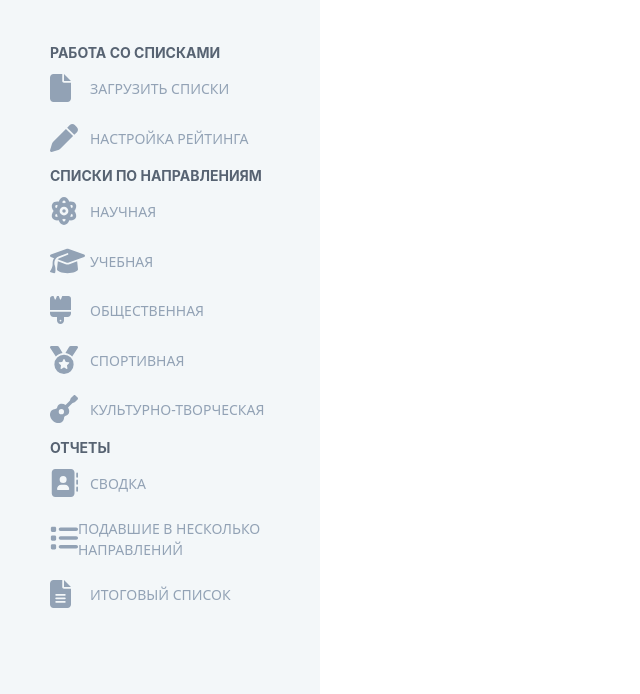
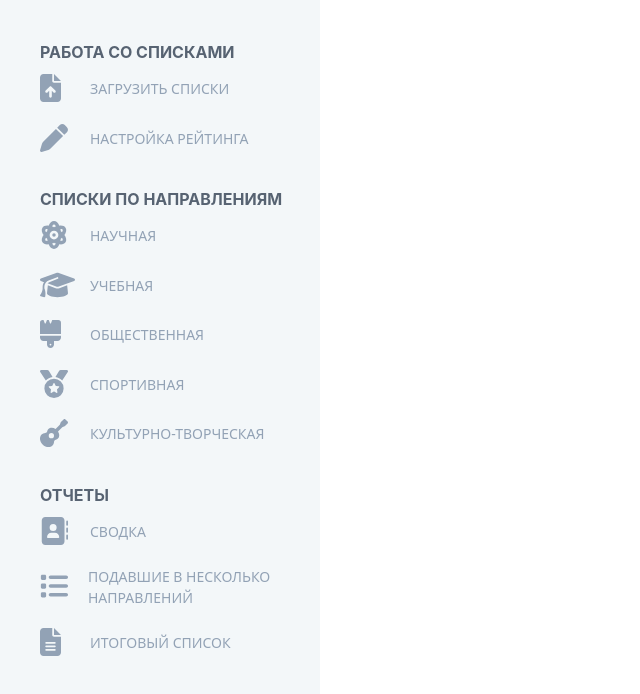
Before and after one commit to KutenkovV/Student-Raiting, a React (Create React App) app: page / in a window 1280 px wide. Shown: the top 694 px of the page, without its empty margins (0-640 px from the left). Built offline with nearby package versions, Linux system fonts and the light colour scheme; the HTML template or start-up script is replaced by a standard one.

Commit message:
Доделал вертску сайдбара до адеквата.

```diff
--- a/i1ndex.html
+++ b/i1ndex.html
@@ -9,7 +9,7 @@
 
     <link href="https://cdn.jsdelivr.net/npm/bootstrap@5.0.1/dist/css/bootstrap.min.css" rel="stylesheet"
         integrity="sha384-+0n0xVW2eSR5OomGNYDnhzAbDsOXxcvSN1TPprVMTNDbiYZCxYbOOl7+AMvyTG2x" crossorigin="anonymous">
-    <link rel="stylesheet" href="/styles.css">
+    <link rel="stylesheet" href="/s1tyles.css">
 </head>
 
 <body>
--- a/src/components/Navbar.css
+++ b/src/components/Navbar.css
@@ -1,3 +1,4 @@
+/* сам блок сайдбара */
 .nav-menu-items {
     position: fixed;
     top: 0;
@@ -10,43 +11,46 @@
     background-color: #F3F7F9;
 }
 
-
+/* лейблы, ну которые "РАБОТА СО СПИСКАМИ" и тд */
 .nav-menu-items b {
     font-family:-apple-system, BlinkMacSystemFont, 'Segoe UI', Roboto, Oxygen, Ubuntu, Cantarell, 'Open Sans', 'Helvetica Neue', sans-serif;
-    font-size: 14px;
+    font-size: 16px;
     color: #576372;
-    padding-left: 50px;
+    padding-left: 40px;
 }
 
-.nav-menu-items li a {
-    display: block;
-    text-decoration: none;
-    position: relative;
-    color: #92A2B5;
-    font-size: 14px;
-    padding: 10px 50px;
-    margin: 0%;
-    transition: all 0.1s ease;
-}
-
-.nav-menu-items .nav-text a .icon{
-    width: 40px;
-    display: block;
-}
-
-.nav-text a.active {
+/* активная ячейка */
+.nav-text .active {
     color: #FFF;
     background-color: #007BFF;
 }
 
-.nav-text :hover{
+/* наводим на ячейку*/
+.nav-menu-items .nav-text :hover{
     color: #FFF;
     background-color: #007BFF;
     transition: all 0.2s ease;
 }
 
-.span-item {
+
+.nav-menu-items a {
     display: flex;
-    flex-direction: row;
     align-items: center;
+    text-decoration: none;
+    color: #92A2B5;
+    font-size: 14px;
+    padding: 10px 40px;
+    margin: 0%;
 }
+
+/*
+классы ниже лютая дрисная и так делать не надо,
+ а как делать надо я не знаю
+ */
+.icon {
+    width: 30px;
+}
+
+.item {
+    padding-left: 20px;
+}
--- a/src/components/Navbar.js
+++ b/src/components/Navbar.js
@@ -11,16 +11,15 @@ function Navbar() {
 
     return (
         <>
-            {/* это блок с гамбургером. Ну у нас сайдбар, а он работает типа как дроп лист
-            тыкнули и выскочило, пока оставлю это здесь
-            я вообще пишу комментарии по приколу */}
-            <div className='navbar'>
+            {/* это блок с гамбургером. Т.к. у нас сайдбар, то по науке он работает как дроп лист
+            тыкнули и выскочили все айтемы
+            пока оставлю это здесь, нам и так сойдет, т.е. статично */}
+            {/* <div className='navbar'>
                 <Link to='#' className='menu-bars'>
                     <FontAwesomeIcon onClick={showSidebar} icon="fa-solid fa-file-arrow-up" />
                 </Link>
-            </div>
+            </div> */}
 
-            <nav className={sidebar ? 'nav-menu active' : 'nav-menu'}>
             <ul className='nav-menu-items'>
 
                 {/* ЗАГРУЗКА СПИСКОВ */}
@@ -29,46 +28,41 @@ function Navbar() {
                     return (
                         <li key={index} className={item.cName}>
                             <Link to={item.path}>
-                                    <div className='span-item'>
                                 <span class="icon">{item.icon}</span>
-                                        <span>{item.title}</span>
-                                    </div>
+                                <span class="item">{item.title}</span>
                             </Link>
                         </li>
                     )
                 })}
 
                 {/* РЕЙТИНГОВЫЕ СПИСКИ */}
+                <br />
                 <b>СПИСКИ ПО НАПРАВЛЕНИЯМ</b>
                 {SidebarRaitingList.map((item, index) => {
                     return (
                         <li key={index} className={item.cName}>
                             <Link to={item.path}>
-                                    <div className='span-item'>
                                 <span class="icon">{item.icon}</span>
-                                        <span>{item.title}</span>
-                                    </div>
+                                <span class="item">{item.title}</span>
                             </Link>
                         </li>
                     )
                 })}
 
                 {/* ОТЧЕТ ИЛИ ИТОГОВЫЕ СПИСКИ */}
+                <br />
                 <b>ОТЧЕТЫ</b>
                 {SidebarReports.map((item, index) => {
                     return (
                         <li key={index} className={item.cName}>
                             <Link to={item.path}>
-                                    <div className='span-item'>
                                 <span class="icon">{item.icon}</span>
-                                        <span>{item.title}</span>
-                                    </div>
+                                <span class="item">{item.title}</span>
                             </Link>
                         </li>
                     )
                 })}
             </ul>
-            </nav>
         </>
     )
 }
--- a/src/components/SidebarData.js
+++ b/src/components/SidebarData.js
@@ -3,7 +3,7 @@ import { FontAwesomeIcon } from '@fortawesome/react-fontawesome'
 
 // Вот тут отдельно подгружаются иконки. И да это параша мне тоже не нравится
 import {
-    faFile, faPen,
+    faFileArrowUp, faPen,
     faAtom, faGraduationCap, faBrush, faMedal, faGuitar,
     faAddressBook, faList, faFileLines
 } from '@fortawesome/free-solid-svg-icons';
@@ -13,7 +13,7 @@ export const SidebarlistWork = [
     {
         title: 'ЗАГРУЗИТЬ СПИСКИ',
         path: '/listload',
-        icon: <FontAwesomeIcon icon={faFile} size="2x"/>,
+        icon: <FontAwesomeIcon icon={faFileArrowUp} size="2x"/>,
         cName: 'nav-text'
     },
     {
```
Lines whose indentation alone changed are shown as unchanged.
